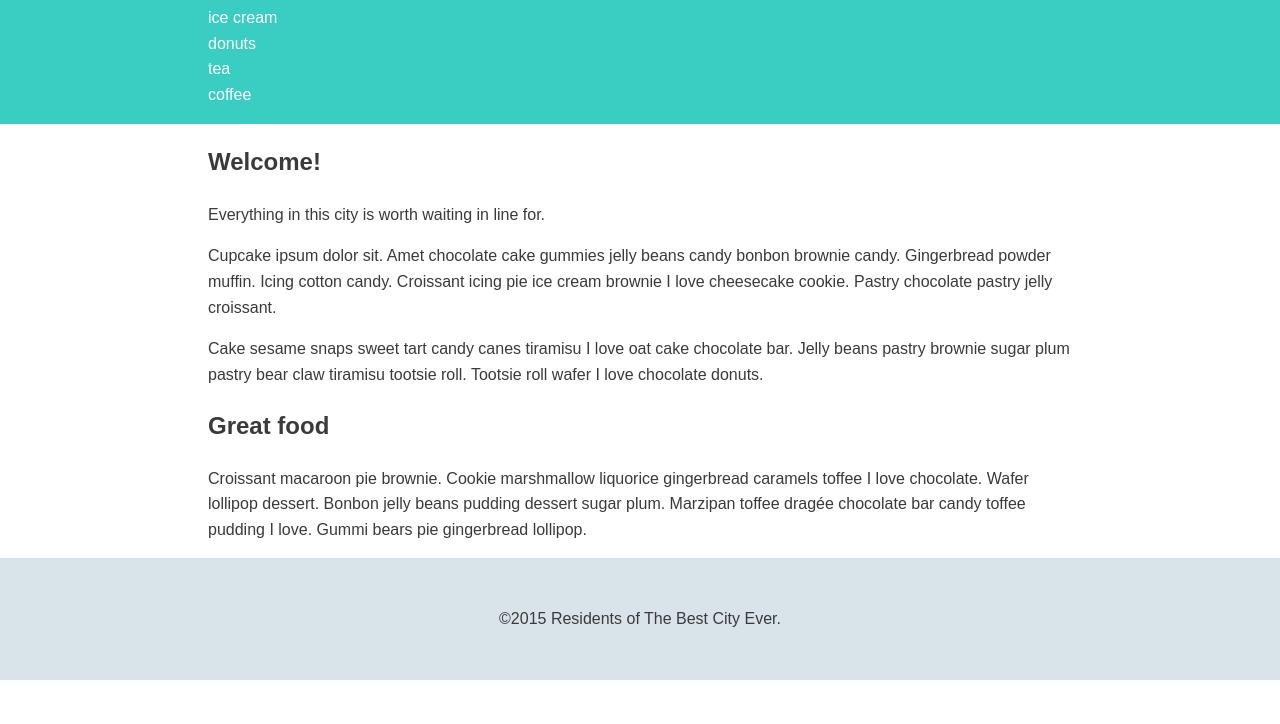
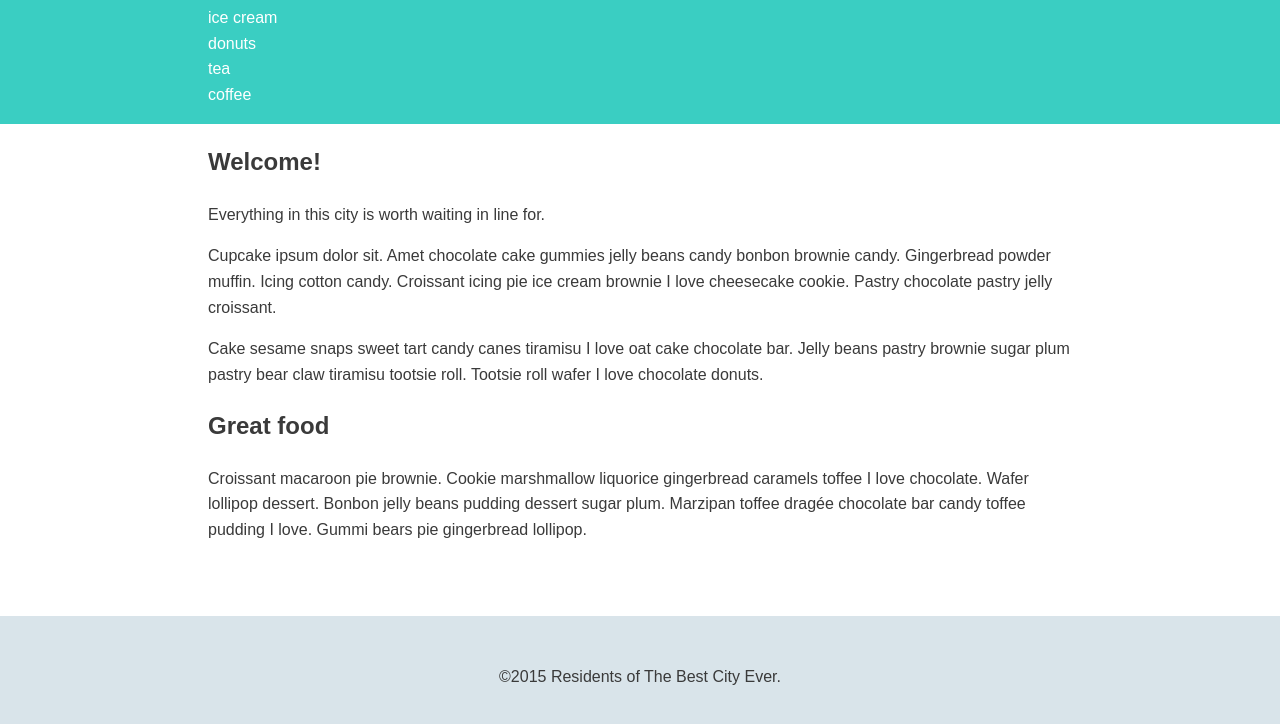
Before and after one commit to Jgobeille/css-layout-project, a plain HTML site: page index.html in a window 1280 px wide. Shown: the part 62-786 px from the top of the page. Drawn offline with Linux system fonts and the light colour scheme.

Commit message:
used calc() to make sticky footer on page

```diff
--- a/css/style.css
+++ b/css/style.css
@@ -52,6 +52,11 @@ a {
   Media Queries
 ==================================== */
 @media (min-width: 769px) {
+
+	.wrap {
+		min-height: calc(100vh - 121.53px);
+	}
+
 	.container {
 		width: 70%;
 		max-width: 1000px;
--- a/index.html
+++ b/index.html
@@ -9,7 +9,7 @@
 </head>
 
 <body>
-
+	<div class='wrap'>
 		<header class="main-header">
 			<div class='container'>
 				<h1 class="name"><a href="#">Best City Guide</a></h1>
@@ -26,18 +26,23 @@
 			<p>Everything in this city is worth waiting in line for.</p>
 			<p>Cupcake ipsum dolor sit. Amet chocolate cake gummies jelly beans candy bonbon brownie candy. Gingerbread
 				powder
-			muffin. Icing cotton candy. Croissant icing pie ice cream brownie I love cheesecake cookie. Pastry chocolate
+				muffin. Icing cotton candy. Croissant icing pie ice cream brownie I love cheesecake cookie. Pastry
+				chocolate
 				pastry jelly croissant.</p>
-		<p>Cake sesame snaps sweet tart candy canes tiramisu I love oat cake chocolate bar. Jelly beans pastry brownie
+			<p>Cake sesame snaps sweet tart candy canes tiramisu I love oat cake chocolate bar. Jelly beans pastry
+				brownie
 				sugar
 				plum pastry bear claw tiramisu tootsie roll. Tootsie roll wafer I love chocolate donuts.</p>
 
 			<h2>Great food</h2>
-		<p>Croissant macaroon pie brownie. Cookie marshmallow liquorice gingerbread caramels toffee I love chocolate.
+			<p>Croissant macaroon pie brownie. Cookie marshmallow liquorice gingerbread caramels toffee I love
+				chocolate.
 				Wafer
-			lollipop dessert. Bonbon jelly beans pudding dessert sugar plum. Marzipan toffee drag&#233;e chocolate bar
+				lollipop dessert. Bonbon jelly beans pudding dessert sugar plum. Marzipan toffee drag&#233;e chocolate
+				bar
 				candy
 				toffee pudding I love. Gummi bears pie gingerbread lollipop.</p>
+		</div>
 	</div>
 	<footer class="main-footer">
 		<p>&copy;2015 Residents of The Best City Ever.</p>
```
Lines whose indentation alone changed are shown as unchanged.
